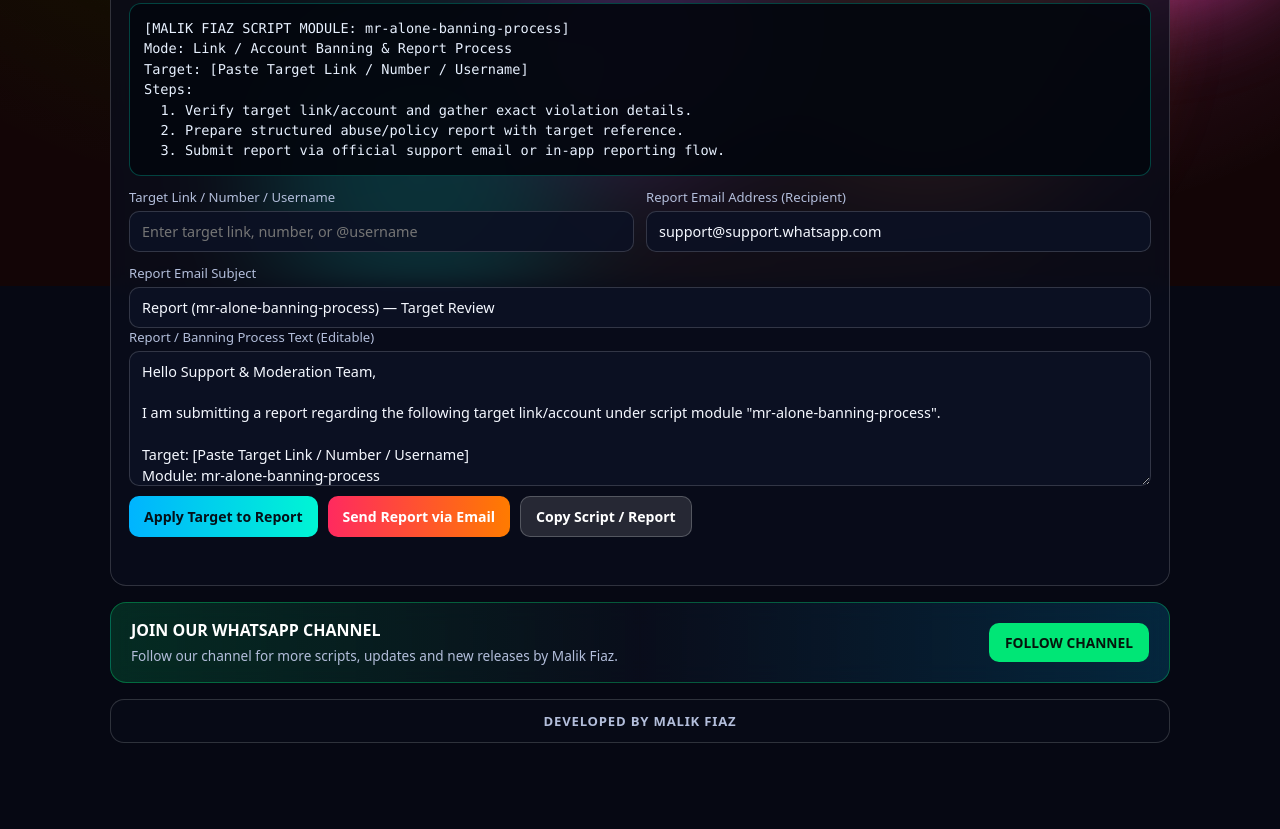
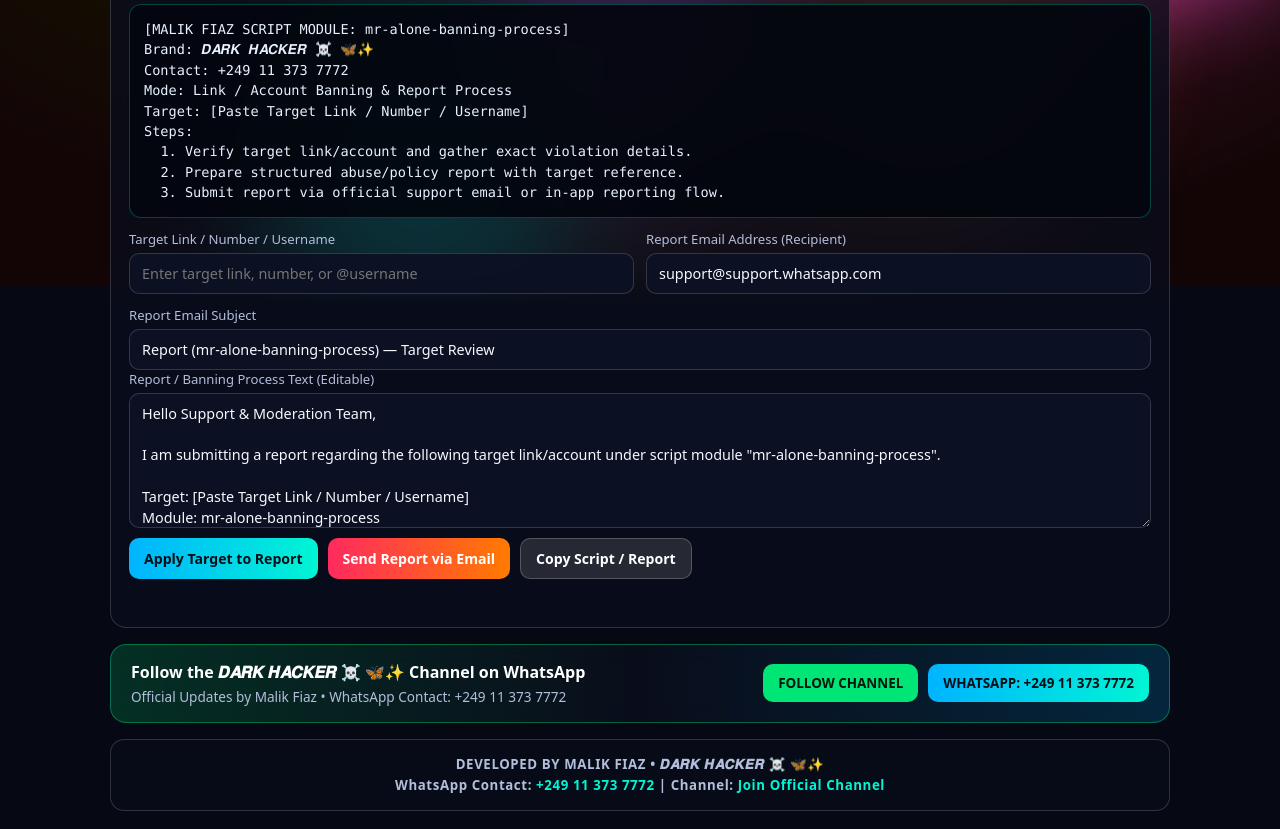
Before and after one commit to malikfiaz102780/Ban-script-, a plain HTML site: page index.html in a window 1280 px wide. Shown: the part 514-1343 px from the top of the page. Before the commit the page ends 1275 px from the top, so only its background shows below. Drawn offline with Linux system fonts and the light colour scheme.

Commit message:
Revise WhatsApp banner and footer content
Updated the WhatsApp channel banner and footer details, added sub-brand styling, and made various CSS adjustments.

```diff
--- a/index.html
+++ b/index.html
@@ -136,7 +136,6 @@
       gap: 16px;
     }
 
-    /* Header matching Red & Blue Edition */
     header {
       background: linear-gradient(90deg, rgba(255, 42, 95, 0.22), rgba(10, 14, 28, 0.88), rgba(0, 180, 255, 0.24));
       border: 1px solid var(--border);
@@ -177,6 +176,12 @@
       background: linear-gradient(90deg, #ff5c8a, #ffd60a, #00f5d4, #4cc9f0);
       -webkit-background-clip: text;
       -webkit-text-fill-color: transparent;
+    }
+
+    .sub-brand {
+      font-size: 0.8rem;
+      color: var(--muted);
+      margin-top: 2px;
     }
 
     .edition-tag {
@@ -236,7 +241,6 @@
       border-color: var(--cyan);
     }
 
-    /* 44 Scripts Grid */
     .scripts-grid {
       display: grid;
       grid-template-columns: repeat(auto-fill, minmax(195px, 1fr));
@@ -384,17 +388,17 @@
       min-height: 20px;
     }
 
-    /* WhatsApp Channel Banner */
+    /* WhatsApp Channel & Contact Banner */
     .wa-banner {
-      background: linear-gradient(90deg, rgba(0, 230, 118, 0.16), rgba(10, 14, 28, 0.9), rgba(0, 180, 255, 0.18));
-      border: 1px solid rgba(0, 230, 118, 0.35);
+      background: linear-gradient(90deg, rgba(0, 230, 118, 0.18), rgba(10, 14, 28, 0.9), rgba(0, 180, 255, 0.18));
+      border: 1px solid rgba(0, 230, 118, 0.38);
       border-radius: 16px;
       padding: 16px 20px;
       display: flex;
       flex-wrap: wrap;
       justify-content: space-between;
       align-items: center;
-      gap: 12px;
+      gap: 14px;
       backdrop-filter: blur(12px);
     }
 
@@ -402,34 +406,63 @@
       display: block;
       font-size: 1rem;
       color: #fff;
-      margin-bottom: 3px;
+      margin-bottom: 4px;
     }
 
     .wa-text span {
+      display: block;
       font-size: 0.85rem;
       color: var(--muted);
     }
 
+    .wa-actions {
+      display: flex;
+      flex-wrap: wrap;
+      gap: 10px;
+    }
+
     .wa-btn {
       text-decoration: none;
-      padding: 10px 16px;
+      padding: 10px 15px;
       border-radius: 10px;
       font-weight: 800;
-      font-size: 0.86rem;
+      font-size: 0.84rem;
       background: var(--green);
       color: #05160c;
+      display: inline-flex;
+      align-items: center;
+      gap: 6px;
+    }
+
+    .wa-contact-btn {
+      text-decoration: none;
+      padding: 10px 15px;
+      border-radius: 10px;
+      font-weight: 800;
+      font-size: 0.84rem;
+      background: linear-gradient(90deg, var(--blue), var(--cyan));
+      color: #041018;
+      display: inline-flex;
+      align-items: center;
+      gap: 6px;
     }
 
     footer {
       text-align: center;
-      padding: 12px;
-      font-size: 0.82rem;
+      padding: 14px;
+      font-size: 0.83rem;
       font-weight: 700;
-      letter-spacing: 0.8px;
+      letter-spacing: 0.6px;
       color: var(--muted);
-      background: rgba(8, 12, 24, 0.82);
+      background: rgba(8, 12, 24, 0.84);
       border: 1px solid var(--border);
       border-radius: 14px;
+      line-height: 1.6;
+    }
+
+    footer a {
+      color: var(--cyan);
+      text-decoration: none;
     }
   </style>
 </head>
@@ -446,7 +479,10 @@
     <header>
       <div class="brand-box">
         <div class="logo-badge">MF</div>
-        <h1>MALIK FIAZ ALL SCRIPTS</h1>
+        <div>
+          <h1>MALIK FIAZ ALL SCRIPTS</h1>
+          <div class="sub-brand">𝑫𝑨𝑹𝑲 𝑯𝑨𝑪𝑲𝑬𝑹 ☠️ 🦋✨ • WhatsApp: +249 11 373 7772</div>
+        </div>
       </div>
       <div class="edition-tag">SCRIPT LIBRARY • RED &amp; BLUE EDITION</div>
     </header>
@@ -497,15 +533,21 @@
       <div id="statusMsg" class="status"></div>
     </section>
 
-    <section class="wa-banner" aria-label="WhatsApp channel invitation">
+    <section class="wa-banner" aria-label="WhatsApp channel and contact">
       <div class="wa-text">
-        <strong>JOIN OUR WHATSAPP CHANNEL</strong>
-        <span>Follow our channel for more scripts, updates and new releases by Malik Fiaz.</span>
+        <strong>Follow the 𝑫𝑨𝑹𝑲 𝑯𝑨𝑪𝑲𝑬𝑹 ☠️ 🦋✨ Channel on WhatsApp</strong>
+        <span>Official Updates by Malik Fiaz • WhatsApp Contact: +249 11 373 7772</span>
       </div>
-      <a class="wa-btn" href="https://whatsapp.com/channel/0029VbALM7n6xCSTtuXdmb3O" rel="noopener noreferrer" target="_blank">FOLLOW CHANNEL</a>
+      <div class="wa-actions">
+        <a class="wa-btn" href="https://whatsapp.com/channel/0029VbDFAIv8vd1SmiyHe02l" rel="noopener noreferrer" target="_blank">FOLLOW CHANNEL</a>
+        <a class="wa-contact-btn" href="https://wa.me/249113737772" rel="noopener noreferrer" target="_blank">WHATSAPP: +249 11 373 7772</a>
+      </div>
     </section>
 
-    <footer>DEVELOPED BY MALIK FIAZ</footer>
+    <footer>
+      <div>DEVELOPED BY MALIK FIAZ • 𝑫𝑨𝑹𝑲 𝑯𝑨𝑪𝑲𝑬𝑹 ☠️ 🦋✨</div>
+      <div>WhatsApp Contact: <a href="https://wa.me/249113737772" target="_blank" rel="noopener noreferrer">+249 11 373 7772</a> | Channel: <a href="https://whatsapp.com/channel/0029VbDFAIv8vd1SmiyHe02l" target="_blank" rel="noopener noreferrer">Join Official Channel</a></div>
+    </footer>
   </div>
 
   <script>
@@ -573,6 +615,8 @@
       const target = targetVal.trim() || "[Paste Target Link / Number / Username]";
       const scriptCode =
 `[MALIK FIAZ SCRIPT MODULE: ${slug}]
+Brand: 𝑫𝑨𝑹𝑲 𝑯𝑨𝑪𝑲𝑬𝑹 ☠️ 🦋✨
+Contact: +249 11 373 7772
 Mode: Link / Account Banning & Report Process
 Target: ${target}
 Steps:
@@ -589,7 +633,8 @@ Target: ${target}
 Module: ${slug}
 Details: Please review the target for policy/terms violations and take appropriate action.
 
-Submitted by: Malik Fiaz`;
+Submitted by: Malik Fiaz
+Contact: +249 11 373 7772`;
 
       return { scriptCode, emailBody };
     }
```
